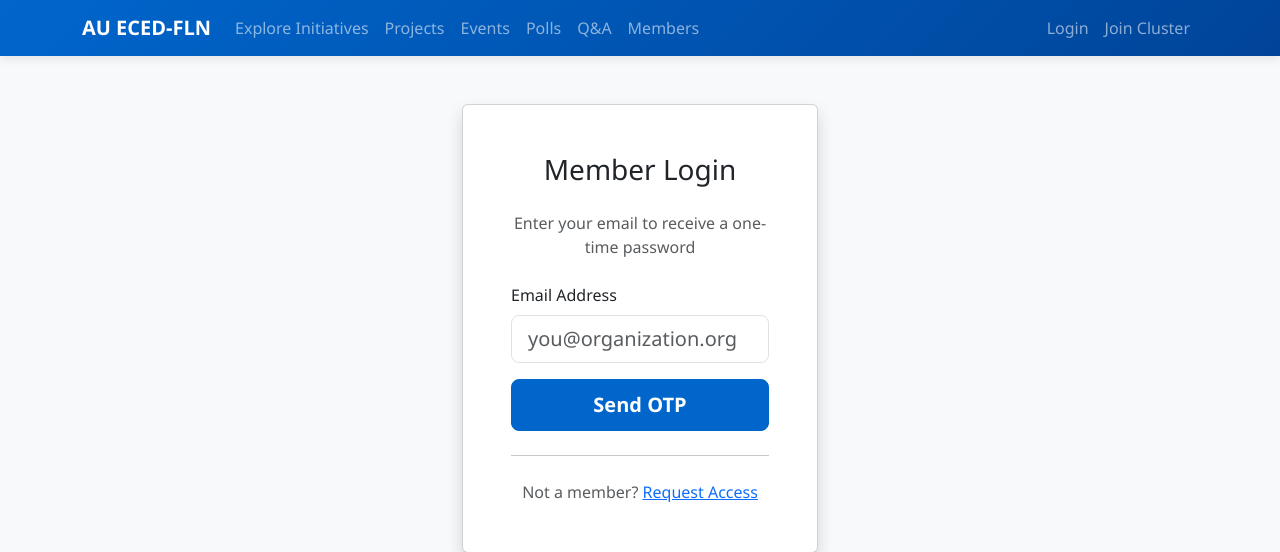
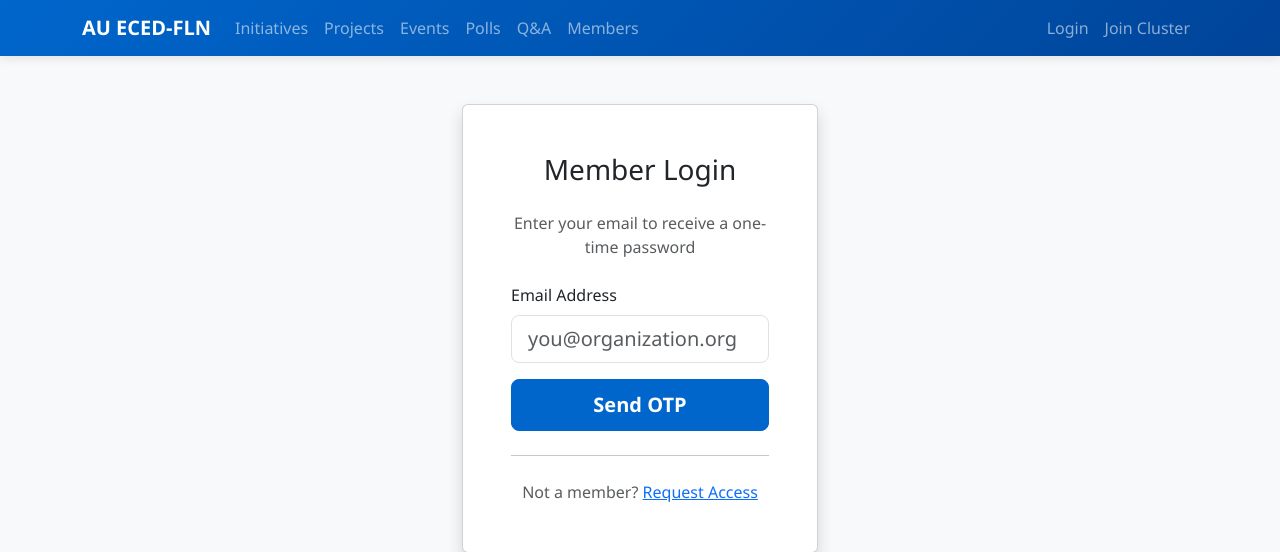
Before and after one commit to michsethowusu/cluster-os, a Flask app: a page that uses templates/base.html in a window 1280 px wide. Shown: the top 552 px of the page. Run offline with Flask 3, Linux system fonts and the light colour scheme; the visitor is signed in with stand-in values (Sample User, id 1).

Commit message:
Update base.html

```diff
--- a/templates/base.html
+++ b/templates/base.html
@@ -150,7 +150,7 @@
             <div class="collapse navbar-collapse" id="navbarNav">
                 <ul class="navbar-nav me-auto">
                     <li class="nav-item">
-                        <a class="nav-link" href="{{ url_for('search') }}">Explore Initiatives</a>
+                        <a class="nav-link" href="{{ url_for('search') }}">Initiatives</a>
                     </li>
                     <li class="nav-item">
                         <a class="nav-link" href="{{ url_for('projects') }}">Projects</a>
```
